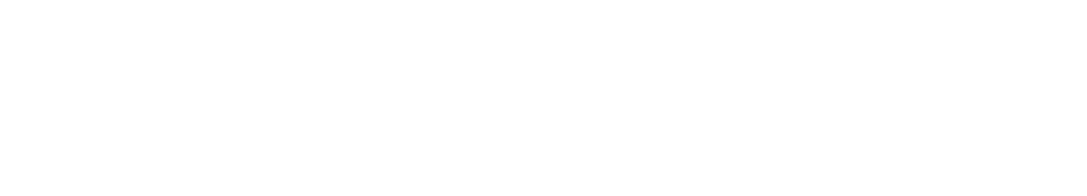
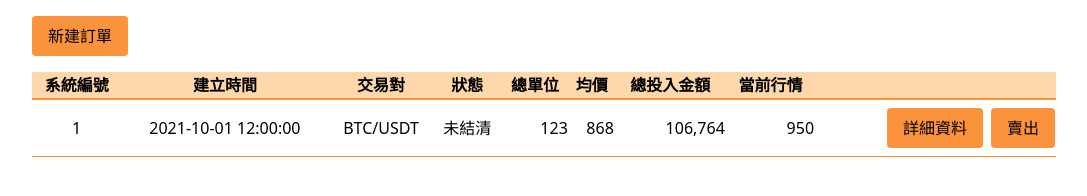
Before and after one commit to windthunder/dist, a plain HTML site: page index.html in a window 1280 px wide. Shown: the whole page, without its empty margins (96-1183 px from the left). Drawn offline with Linux system fonts and the light colour scheme; the site is published under a folder, as on GitHub Pages, so addresses that start at the root find nothing.

Commit message:
fix path

```diff
--- a/index.html
+++ b/index.html
@@ -5,8 +5,8 @@
     <link rel="icon" href="/favicon.ico">
     <meta name="viewport" content="width=device-width, initial-scale=1.0">
     <title>Trade</title>
-    <script type="module" crossorigin src="/assets/index-6bcfaf40.js"></script>
-    <link rel="stylesheet" href="/assets/index-e45747b2.css">
+    <script type="module" crossorigin src="./assets/index-6bcfaf40.js"></script>
+    <link rel="stylesheet" href="./assets/index-e45747b2.css">
   </head>
   <body>
     <div id="app"></div>
```
